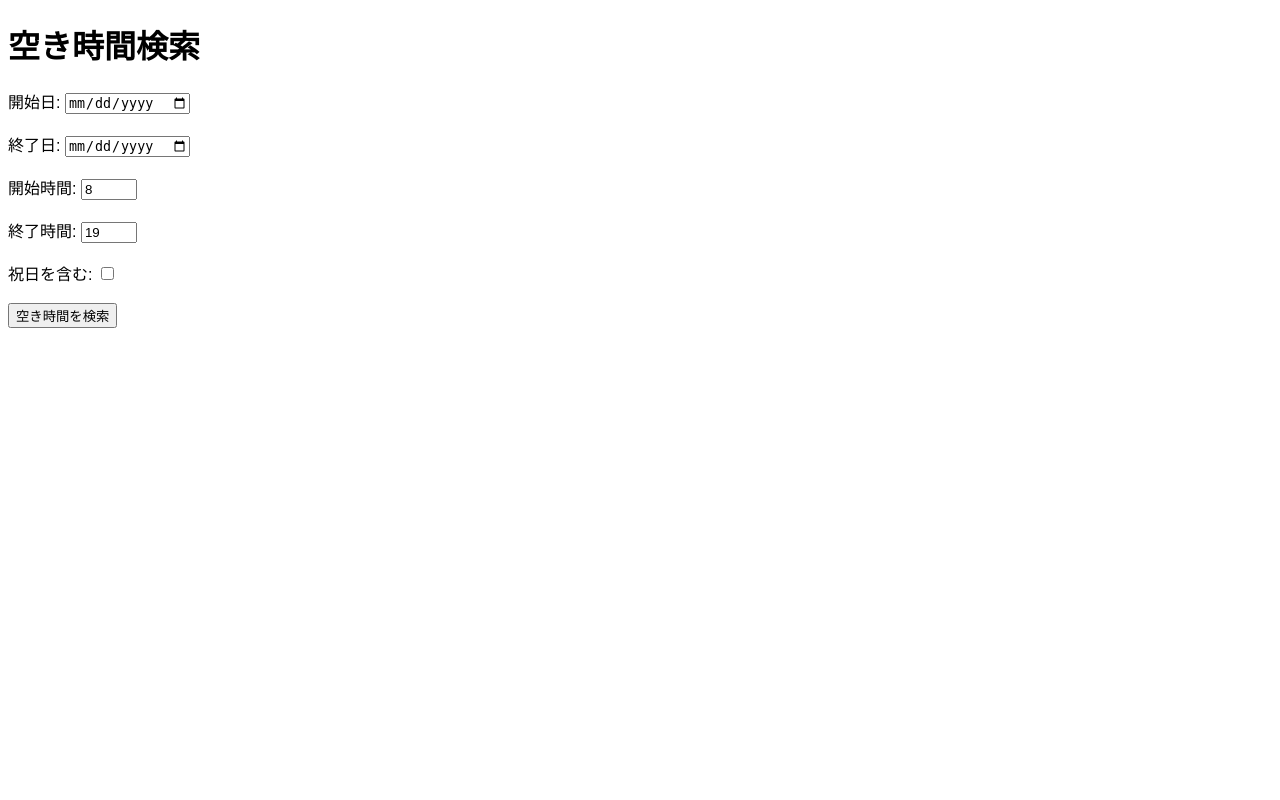
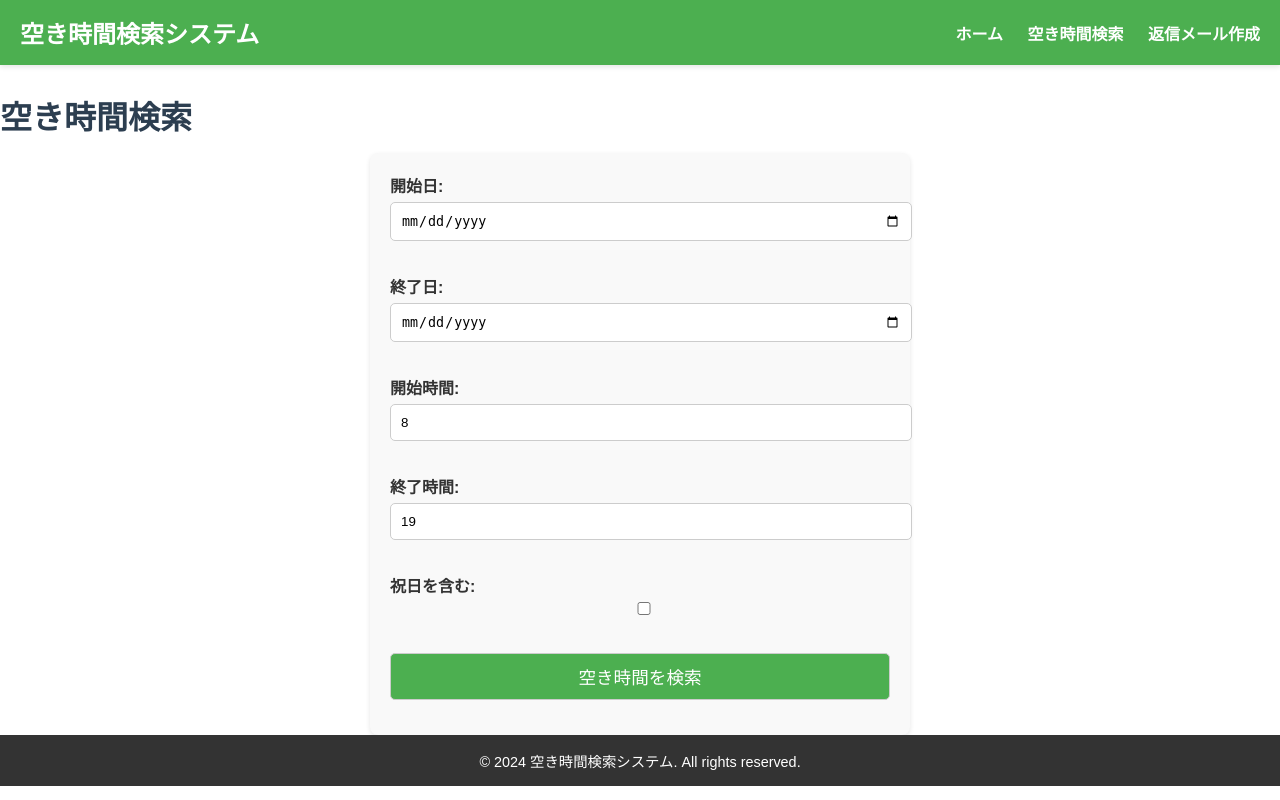
Before and after one commit to mojitakanori/calendar, a Flask app: page /free_times in a window 1280 px wide. Run offline with Flask 3, Linux system fonts and the light colour scheme.

Commit message:
cssを記述。ヘッダー、フッターを作成

```diff
--- /dev/null
+++ b/static/free_times.css
@@ -0,0 +1,78 @@
+/* free_timesページ専用のスタイル */
+
+h2 {
+    color: #2c3e50;
+    font-size: 2em;
+    margin-bottom: 15px;
+}
+
+form {
+    max-width: 500px;
+    margin: 0 auto;
+    padding: 20px;
+    background-color: #f9f9f9;
+    border-radius: 8px;
+    box-shadow: 0 2px 5px rgba(0, 0, 0, 0.1);
+}
+
+form label {
+    font-weight: bold;
+    color: #333;
+}
+
+form input, form button {
+    width: 100%;
+    padding: 10px;
+    margin-top: 5px;
+    margin-bottom: 15px;
+    border: 1px solid #ccc;
+    border-radius: 5px;
+}
+
+form button {
+    background-color: #4CAF50;
+    color: white;
+    font-size: 1.1em;
+    cursor: pointer;
+}
+
+form button:hover {
+    background-color: #45a049;
+}
+
+#free-time-result {
+    max-width: 500px;
+    margin: 20px auto;
+    padding: 20px;
+    background-color: #e9f7e9;
+    border-radius: 8px;
+    border: 1px solid #4CAF50;
+}
+
+.time-range {
+    display: block;
+    margin: 5px 0;
+    font-size: 1.1em;
+    color: #333;
+}
+
+.hidden {
+    display: none;
+}
+
+#copy-btn {
+    margin: 20px auto;
+    display: block;
+    padding: 10px 15px;
+    background-color: #4CAF50;
+    color: white;
+    border: none;
+    cursor: pointer;
+    font-size: 1em;
+    text-align: center;
+    border-radius: 5px;
+}
+
+#copy-btn:hover {
+    background-color: #45a049;
+}
--- /dev/null
+++ b/static/styles.css
@@ -0,0 +1,101 @@
+/* 全体のスタイル */
+body {
+    font-family: Arial, sans-serif;
+    margin: 0;
+    padding: 0;
+    display: flex;
+    flex-direction: column;
+    min-height: 100vh;
+}
+
+/* ヘッダーのスタイル */
+header {
+    background-color: #4CAF50;
+    color: white;
+    padding: 15px 20px;
+    display: flex;
+    justify-content: space-between;
+    align-items: center;
+    box-shadow: 0 2px 5px rgba(0, 0, 0, 0.1);
+}
+
+header h1 {
+    font-size: 1.5em;
+    margin: 0;
+}
+
+nav a {
+    color: white;
+    margin-left: 20px;
+    text-decoration: none;
+    font-weight: bold;
+    font-size: 1em;
+}
+
+nav a:hover {
+    text-decoration: underline;
+}
+
+/* フッターのスタイル */
+footer {
+    background-color: #333;
+    color: white;
+    text-align: center;
+    padding: 15px;
+    font-size: 0.9em;
+}
+
+footer p {
+    margin: 0;
+}
+
+/* メディアクエリ（スマホ対応） */
+@media (max-width: 768px) {
+    /* ヘッダーのスタイル */
+    header {
+        flex-direction: column;
+        text-align: center;
+    }
+
+    nav {
+        margin-top: 10px;
+    }
+
+    nav a {
+        margin-left: 0;
+        display: block;
+        margin-bottom: 10px;
+    }
+
+    header h1 {
+        font-size: 1.2em;
+    }
+
+    /* フッターのスタイル */
+    footer {
+        padding: 10px;
+        font-size: 0.8em;
+    }
+}
+
+/* メディアクエリ（モバイル端末での全体スタイル） */
+@media (max-width: 480px) {
+    body {
+        padding: 0;
+        font-size: 0.9em;
+    }
+
+    header h1 {
+        font-size: 1.1em;
+    }
+
+    nav a {
+        font-size: 0.9em;
+        padding: 5px;
+    }
+
+    footer {
+        font-size: 0.75em;
+        padding: 8px;
+    }
+}
--- a/templates/free_times.html
+++ b/templates/free_times.html
@@ -4,49 +4,26 @@
     <meta charset="UTF-8">
     <meta name="viewport" content="width=device-width, initial-scale=1.0">
     <title>空き時間検索</title>
-    <style>
-        body {
-            font-family: Arial, sans-serif;
-        }
-
-        h3 {
-            margin: 5px 0;
-            font-size: 1.2em;
-        }
-
-        span.time-range {
-            display: block;
-            margin: 0;
-            line-height: 1.5;
-        }
-
-        #copy-btn {
-            margin-top: 20px;
-            padding: 10px 15px;
-            background-color: #4CAF50;
-            color: white;
-            border: none;
-            cursor: pointer;
-            font-size: 1em;
-        }
-
-        #copy-btn:hover {
-            background-color: #45a049;
-        }
-
-        #free-time-result {
-            margin-bottom: 20px;
-        }
-
-        .hidden {
-            display: none;
-        }
-
-    </style>
+    <!-- 共通CSSの読み込み -->
+    <link rel="stylesheet" href="{{ url_for('static', filename='styles.css') }}">
+    <!-- ページ専用のCSSの読み込み -->
+    <link rel="stylesheet" href="{{ url_for('static', filename='free_times.css') }}">
 </head>
 <body>
 
-    <h1>空き時間検索</h1>
+    <!-- ヘッダー -->
+    <header>
+        <h1>空き時間検索システム</h1>
+        <nav>
+            <a href="/">ホーム</a>
+            <a href="{{ url_for('free_times') }}">空き時間検索</a>
+            <a href="{{ url_for('get_reply') }}">返信メール作成</a>
+        </nav>
+    </header>
+
+    <!-- メインコンテンツ -->
+    <main>
+        <h2>空き時間検索</h2>
         <form method="POST" action="{{ url_for('free_times') }}">
             <label for="start_date">開始日:</label>
             <input type="date" id="start_date" name="start_date" value="{{ start_date }}" required><br><br>
@@ -67,36 +44,52 @@
         </form>
 
         <div id="free-time-result" class="{% if not free_times %}hidden{% endif %}">
-        <h1>空き時間結果</h1>
+            <h3>空き時間結果</h3>
             {% if free_times %}
                 {% set last_date = None %}
                 {% for date_str, times in free_times.items() %}
                     {% if last_date and last_date != date_str %}
                         <br>  <!-- 日付ごとに改行を挿入 -->
                     {% endif %}
-                <h3>{{ date_str }}</h3>
+                    <h4>{{ date_str }}</h4>
                     {% for time_range in times %}
                         <span class="time-range">{{ time_range }}</span>
                     {% endfor %}
                     {% set last_date = date_str %}
                 {% endfor %}
             {% endif %}
+            <button id="copy-btn" onclick="copyToClipboard()">コピー</button>
         </div>
 
-    <button id="copy-btn" class="{% if not free_times %}hidden{% endif %}" onclick="copyToClipboard()">コピー</button>
+    </main>
+
+    <!-- フッター -->
+    <footer>
+        <p>&copy; 2024 空き時間検索システム. All rights reserved.</p>
+    </footer>
 
     <script>
         function copyToClipboard() {
-            // コピーするテキストから "空き時間結果" を除外
             var resultDiv = document.getElementById('free-time-result');
             var text = '';
-            var spans = resultDiv.querySelectorAll('span.time-range');
-            spans.forEach(function(span) {
-                text += span.innerText + '\n';
+
+            // 日付と時間を取得する
+            var current_date = null;
+            var spans = resultDiv.querySelectorAll('h4, span.time-range');
+
+            spans.forEach(function(element) {
+                if (element.tagName.toLowerCase() === 'h4') {
+                    // 日付を取得
+                    current_date = element.innerText;
+                    text += '\n' + current_date + '\n';  // 日付を改行とともに追加
+                } else if (element.tagName.toLowerCase() === 'span') {
+                    // 時間範囲を追加
+                    text += element.innerText + '\n';  // 時間も改行とともに追加
+                }
             });
 
             var textArea = document.createElement("textarea");
-            textArea.value = text;
+            textArea.value = text.trim();  // 最後の余計な改行を削除
             document.body.appendChild(textArea);
             textArea.select();
             document.execCommand("copy");
```
Also changed, not shown: static/index.css (added, +40 -0 lines), static/login.css (added, +49 -0 lines), static/reply.css (added, +102 -0 lines), templates/index.html (+24 -46 lines), templates/login.html (+30 -4 lines), templates/reply.html (+28 -62 lines). Lines whose indentation alone changed are shown as unchanged.
